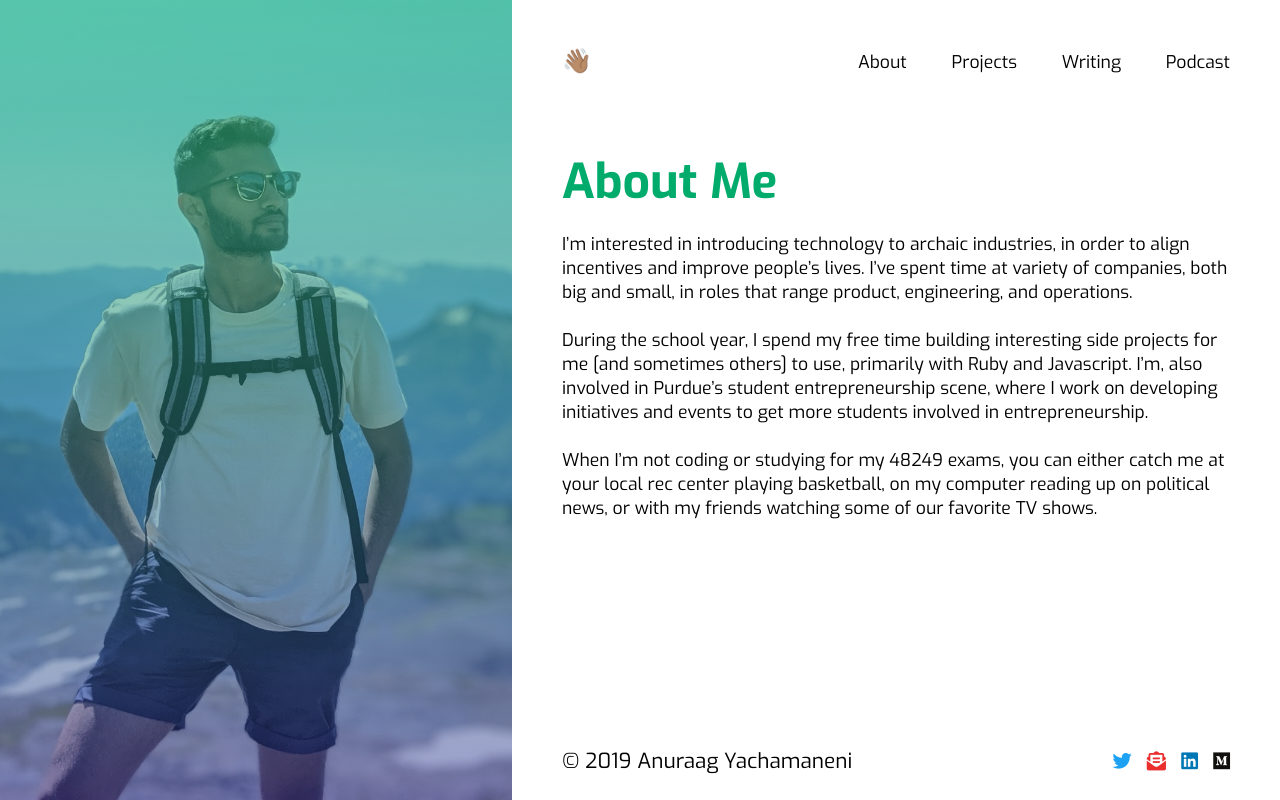
After one commit to anuraagy/anuraagy.github.io, a PHP site: page /about.html in a window 1280 px wide. The commit adds this page. Run offline with PHP 8.4, Linux system fonts and the light colour scheme; some libraries are stand-ins or nearby versions.

Commit message:
Add about

```diff
--- /dev/null
+++ b/about.html
@@ -0,0 +1,82 @@
+<!DOCTYPE html>
+<html lang="en">
+
+<head>
+    <title>About Me - Anuraag Yachamaneni</title>
+    <meta charset="utf-8">
+    <meta http-equiv="X-UA-Compatible" content="IE=edge">
+    <meta name="viewport" content="width=device-width, initial-scale=1.0, maximum-scale=1.0, user-scalable=no" />
+    <meta name="description" content="Anuraag Yachamaneni's Corner of the Web">
+    <meta name="author" content="Anuraag Yachamaneni">
+    <meta name="keywords" content="Anuraag Yachamaneni DCHacks Purdue Anuraagy">
+    <meta name="google-site-verification" content="FRB7FyPFjBi_tuxfCY8lbpQHv4Y1OMnL0fLe3rY2F5E" />
+    <meta name="web_author" content="Anuraag Yachamaneni">
+
+    <script>
+    (function(i, s, o, g, r, a, m) {
+        i['GoogleAnalyticsObject'] = r;
+        i[r] = i[r] || function() {
+            (i[r].q = i[r].q || []).push(arguments)
+        }, i[r].l = 1 * new Date();
+        a = s.createElement(o),
+            m = s.getElementsByTagName(o)[0];
+        a.async = 1;
+        a.src = g;
+        m.parentNode.insertBefore(a, m)
+    })(window, document, 'script', 'https://www.google-analytics.com/analytics.js', 'ga');
+
+    ga('create', 'UA-103499587-1', 'auto');
+    ga('send', 'pageview');
+    </script>
+
+    <link rel="stylesheet" href="https://cdnjs.cloudflare.com/ajax/libs/font-awesome/5.10.2/css/all.min.css" integrity="sha256-zmfNZmXoNWBMemUOo1XUGFfc0ihGGLYdgtJS3KCr/l0=" crossorigin="anonymous" />
+    <link href="https://fonts.googleapis.com/css?family=Exo:300,400,500,700&display=swap" rel="stylesheet">
+    <link href="assets/css/styles.css" rel="stylesheet">
+</head>
+
+<body>
+  <div class="container">
+    <div class="left-container">
+    </div>
+    <div class="right-container">
+      <div class="content">
+        <div class="navbar">
+            <div class="nav-left">
+              <a href="index.html">👋🏽</a>
+            </div>
+            <div class="nav-right">
+              <a class="navbar-link" href="about.html">About</a>
+              <a class="navbar-link" href="projects.html">Projects</a>
+              <a class="navbar-link" href="http://writing.anuraag.me">Writing</a>
+              <a class="navbar-link" href="https://builttolast.fm">Podcast</a>
+            </div>
+        </div>
+        <div class="about">
+         <h1 class="about-title">
+          About Me
+         </h1>
+         <p class="about-text">
+          I’m interested in introducing technology to archaic industries, in order to align incentives and improve people’s lives. I’ve spent time at variety of companies, both big and small, in roles that range product, engineering, and operations.
+          <br><br>
+          During the school year,  I  spend my free time building interesting side projects for me [and sometimes others] to use, primarily with Ruby and Javascript. I’m, also involved in Purdue’s student entrepreneurship scene, where I work on developing initiatives and events to get more students involved in entrepreneurship.
+          <br><br>
+          When I’m not coding or studying for my 48249 exams, you can either catch me at your local rec center playing basketball, on my computer reading up on political news, or with my friends watching some of our favorite TV shows.
+         </p>
+        </div>
+        <div class="footer">
+            <div class="footer-name">© 2019 Anuraag Yachamaneni</div>
+            <div class="footer-links">
+              <a class="footer-link" href="https://twitter.com/anuraag_y"><i class="fab fa-twitter"></i> </a>
+              <a class="footer-link" href="mailto:hello@anuraag.me"><i class="fa fa-envelope-open-text"></i> </a>
+              <a class="footer-link" href="https://linkedin.com/in/anuraagy"><i class="fab fa-linkedin"></i> </a>
+              <a class="footer-link" href="https://github.com/anuraagy"><i class="fab fa-medium"></i></a>
+            </div>
+        </div>
+      </div>
+    </div>
+  </div>
+</body>
+<link rel="stylesheet" href="https://cdnjs.cloudflare.com/ajax/libs/animate.css/3.7.0/animate.min.css">
+<script src="scripts.js"></script>
+
+</html>
--- a/assets/css/styles.css
+++ b/assets/css/styles.css
@@ -13,9 +13,10 @@ a {
   width: 40%;
   display: inline-block;
   float: left;
-  background: linear-gradient(180deg, rgba(46, 204, 113, 0.59) 0%, rgba(46, 49, 146, 0.4661) 100%), url("../img/me.jpg");
+  background: linear-gradient(180deg, rgba(46, 204, 113, 0.59) 0%, rgba(46, 49, 146, 0.4661) 100%), url("../img/me2.jpg");
   background-size: cover;
   height: 100vh;
+  background-position: center center;
 }
 
 .right-container {
@@ -142,3 +143,25 @@ a {
   bottom: 25px;
 
 }
+
+/* About page */
+.about {
+  margin-top: 50px;
+  padding-left: 50px;
+  padding-right: 50px;
+ /* height: 50%;
+  overflow: none;
+  margin: auto;
+  position: absolute;
+  top: 0; left: 0; bottom: 0; right: 0;*/
+}
+
+.about-title {
+  color: #00AB6C;
+  font-size: 3rem;
+  margin-bottom: 0px;
+}
+
+.about-text {
+  font-size: 1.1rem;
+}
```
Also changed, not shown: assets/img/me2.jpg (added), assets/img/me3.jpg (added).
